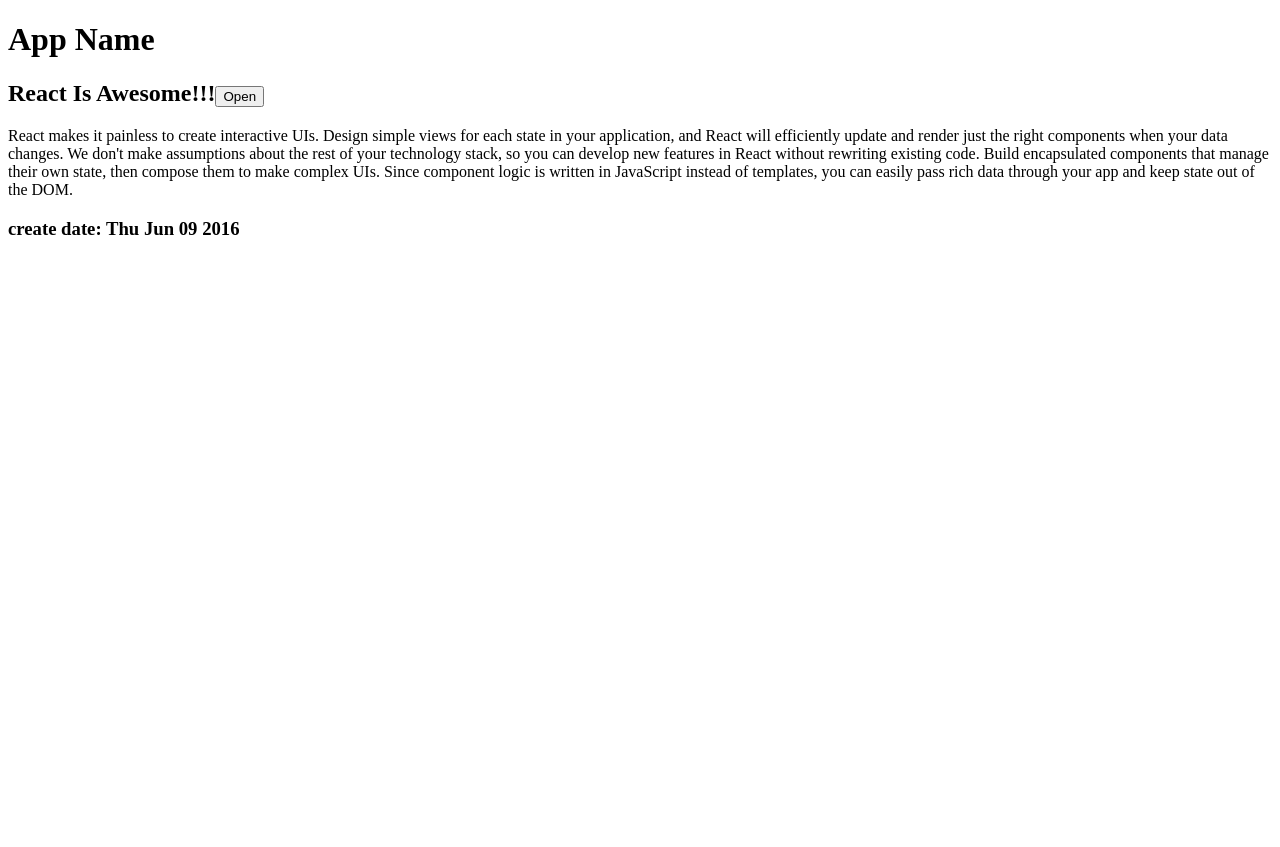
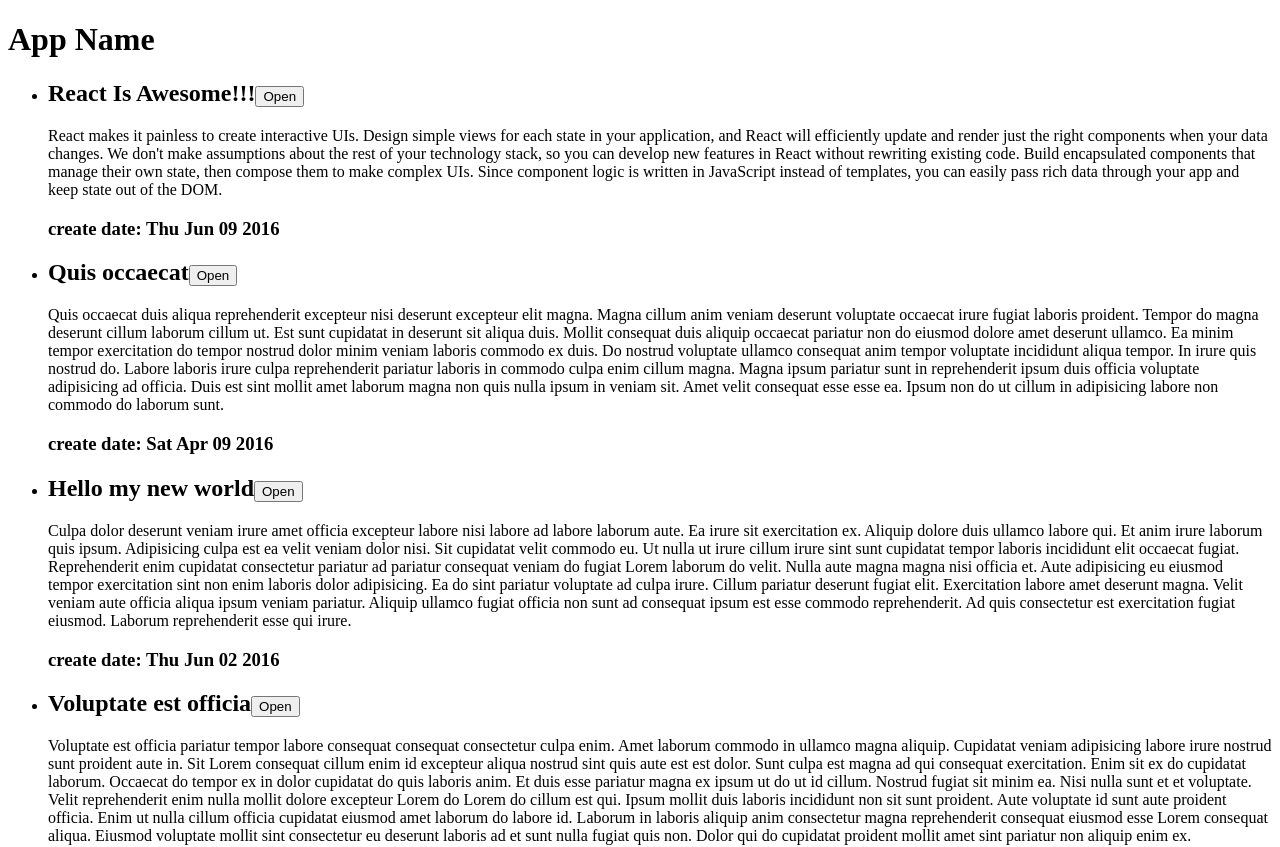
Before and after one commit to Turzhanskyi/Skrynkast_React, a React (Create React App) app: page / in a window 1280 px wide. Shown: the top 847 px of the page. Before the commit the page ends 800 px from the top, so only its background shows below. Built offline with nearby package versions, Linux system fonts and the light colour scheme.

Commit message:
07 Отображение массивов, смысл аттрибута key

```diff
--- a/src/components/App.js
+++ b/src/components/App.js
@@ -1,12 +1,12 @@
 import React from 'react'
-import Article from './Article'
+import ArticleList from './ArticleList'
 import articles from '../fixtures'
 
 function App() {
     return (
         <div>
             <h1>App Name</h1>
-            <Article article={articles[0]} foo="bar" flag/>
+            <ArticleList articles = {articles} />
         </div>
     )
 }
--- /dev/null
+++ b/src/components/ArticleList.js
@@ -0,0 +1,14 @@
+import React from 'react'
+import Article from './Article'
+import articles from "../fixtures";
+
+export default function ArticleList({ articles }) {
+    const articleElements = articles.map(article =>
+        <li key = {article.id}><Article article = {article} /> </li>
+    )
+    return (
+        <ul>
+            {articleElements}
+        </ul>
+    )
+}
```
